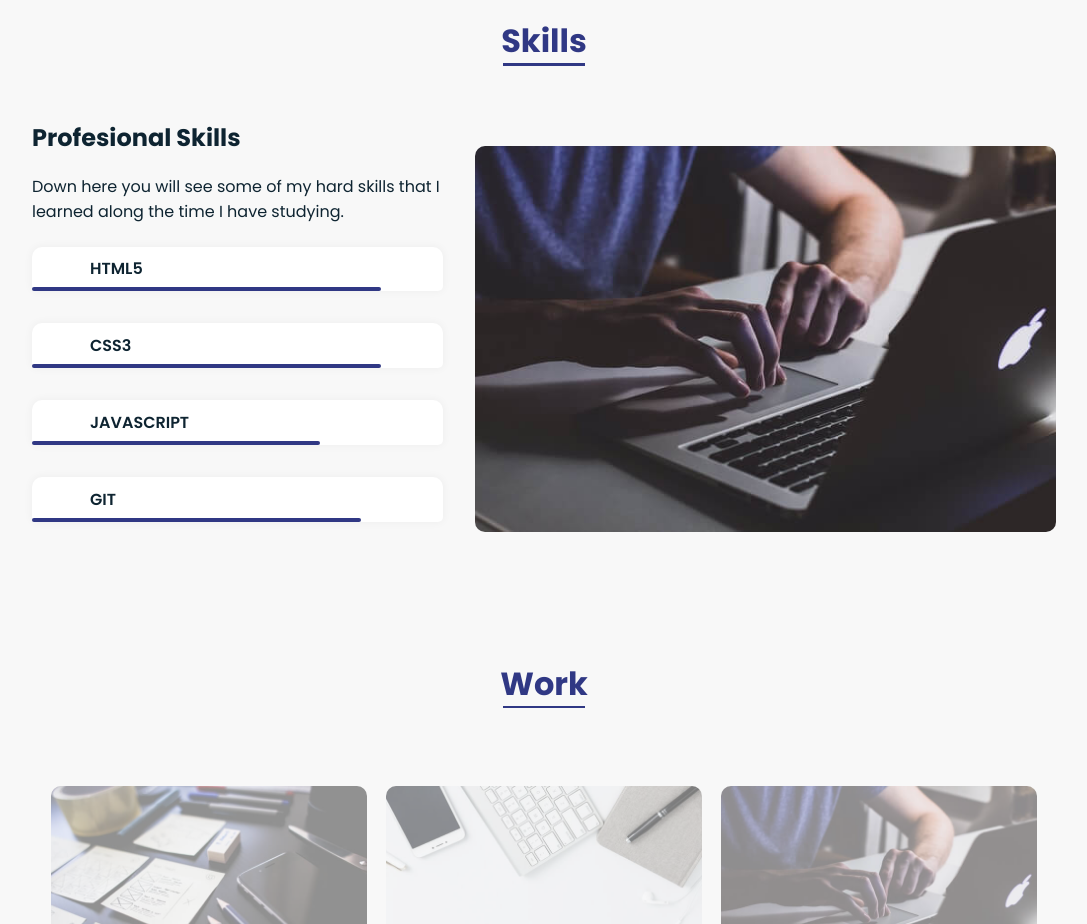
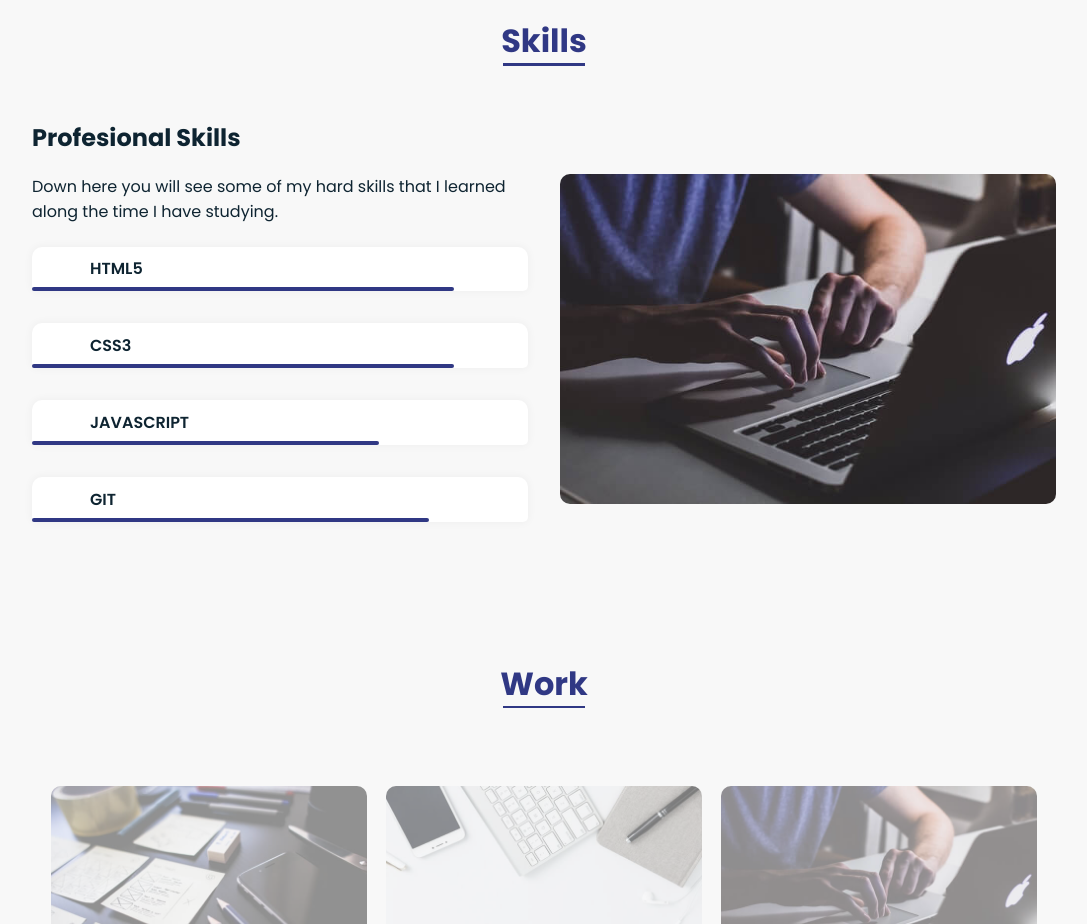
Before and after one commit to joaopmazzo/portifolio, a Vue app: page / in a window 1280 px wide. Shown: the part 1440-2364 px from the top of the page, without its empty margins (96-1183 px from the left). Built offline with nearby package versions, Linux system fonts and the light colour scheme; some icons are missing.

Commit message:
Add media queries into Skills.vue component

```diff
--- a/src/components/main/Skills.vue
+++ b/src/components/main/Skills.vue
@@ -69,7 +69,6 @@ export default {
 
 /*skills*/
 .skills-container {
-  display: flex;
   gap: 2rem;
 }
 
@@ -149,4 +148,12 @@ export default {
 .skills-img img {
   border-radius: 10px;
 }
+
+@media screen and (min-width: 790px) {
+  .skills-container {
+    grid-template-columns: repeat(2, 1fr);
+    align-items: center;
+    text-align: initial;
+  }
+}
 </style>
```
